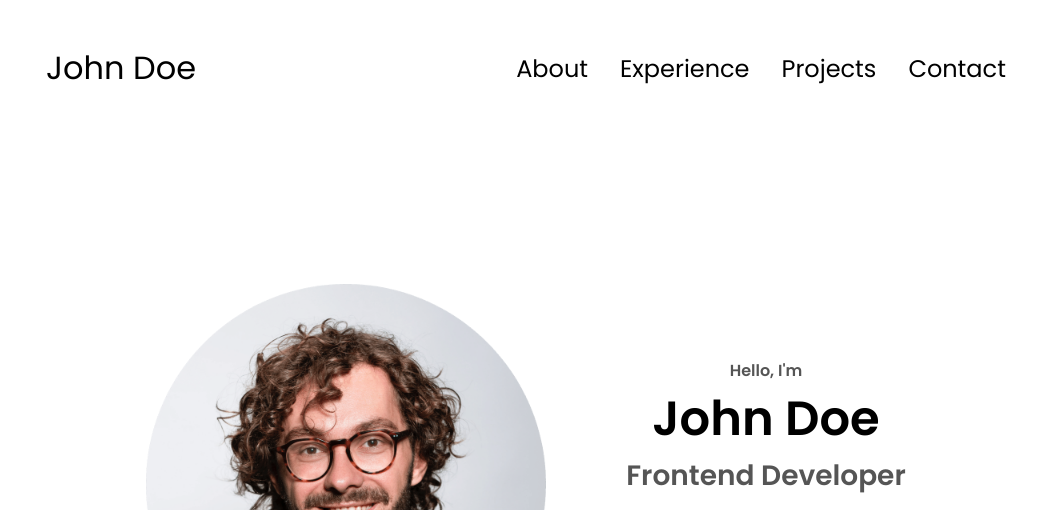
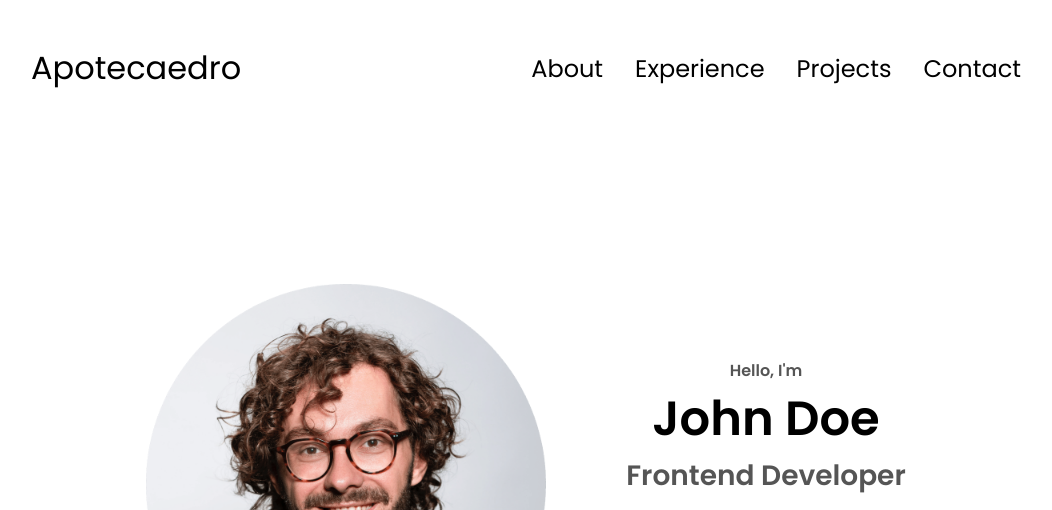
Before and after one commit to IgorJLR/home, a plain HTML site: page index.html in a window 1280 px wide. Shown: the top 510 px of the page, without its empty margins (114-1166 px from the left). Drawn offline with Linux system fonts and the light colour scheme.

Commit message:
Update index.html

```diff
--- a/index.html
+++ b/index.html
@@ -10,7 +10,7 @@
   </head>
   <body>
     <nav id="desktop-nav">
-      <div class="logo">John Doe</div>
+      <div class="logo">Apotecaedro</div>
       <div>
         <ul class="nav-links">
           <li><a href="#about">About</a></li>
```
